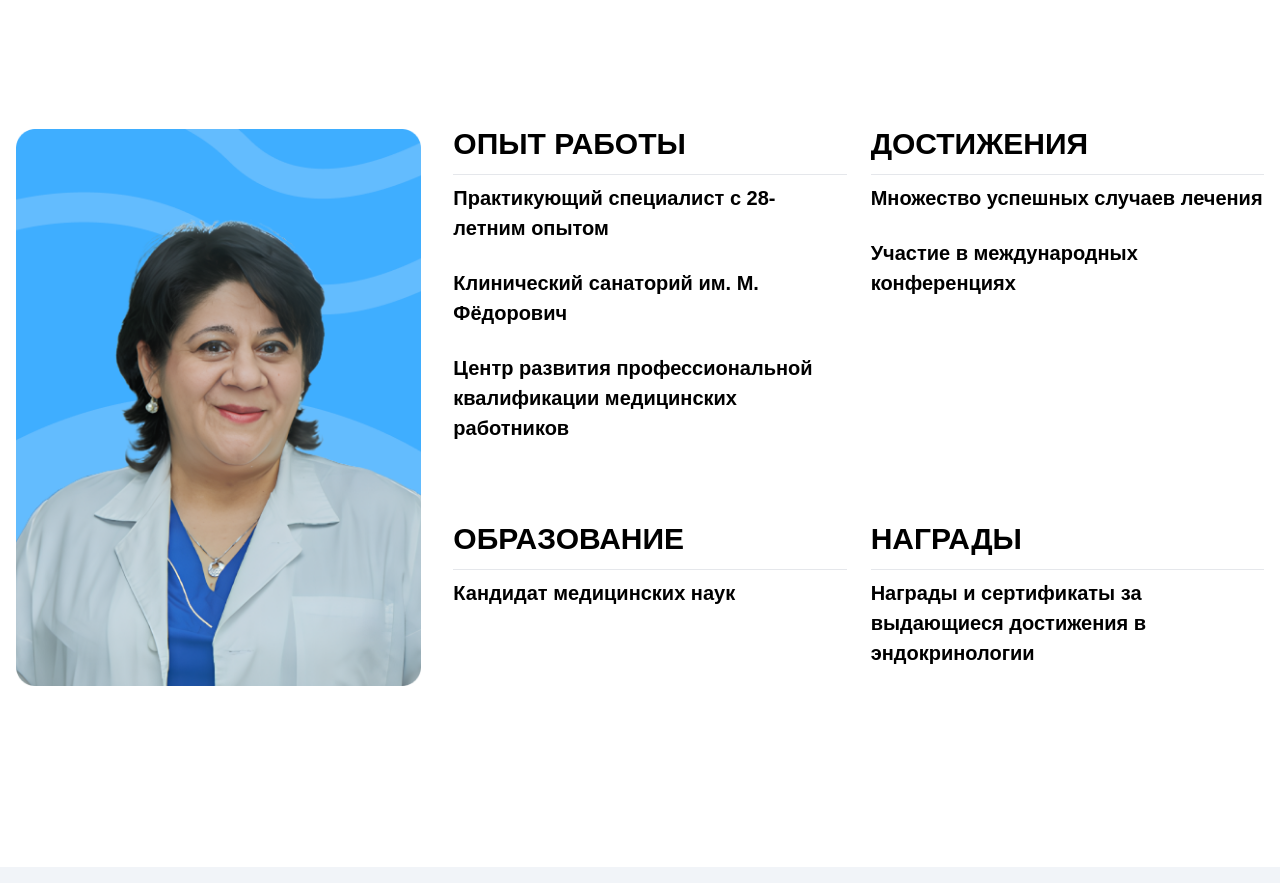
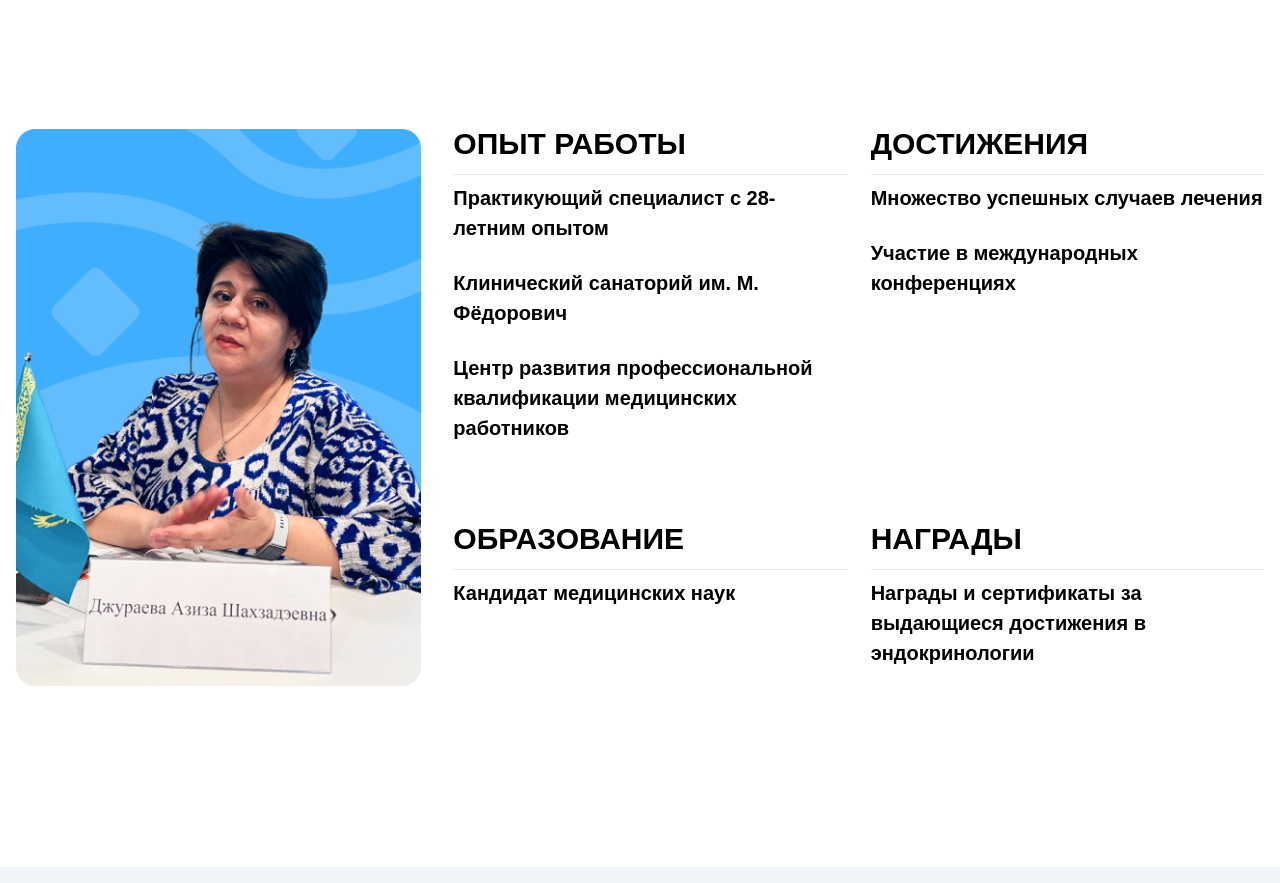
Before and after one commit to artemevb/endocrinolog.uz, a Next.js app: page / in a window 1280 px wide. Shown: the part 720-1603 px from the top of the page. Built offline with nearby package versions, Linux system fonts and the light colour scheme.

Commit message:
Replaced the photo on the main page in the Skills section

```diff
--- a/app/_components/Main/Skills.js
+++ b/app/_components/Main/Skills.js
@@ -37,8 +37,8 @@ export default function Skills() {
         <div className="flex justify-center mt-2 mdx:hidden xl:block">
           <Image
             src={doc_blue}
-            height={2000}
-            width={2600}
+            height={1000}
+            width={1000}
             alt="Doc Blue"
             className="w-full h-auto xl:max-h-[570px] xl:max-w-[420px]"
           />
```
Also changed, not shown: public/images/skills/doc_blue.png, public/images/skills/doc_blue_width.png.
